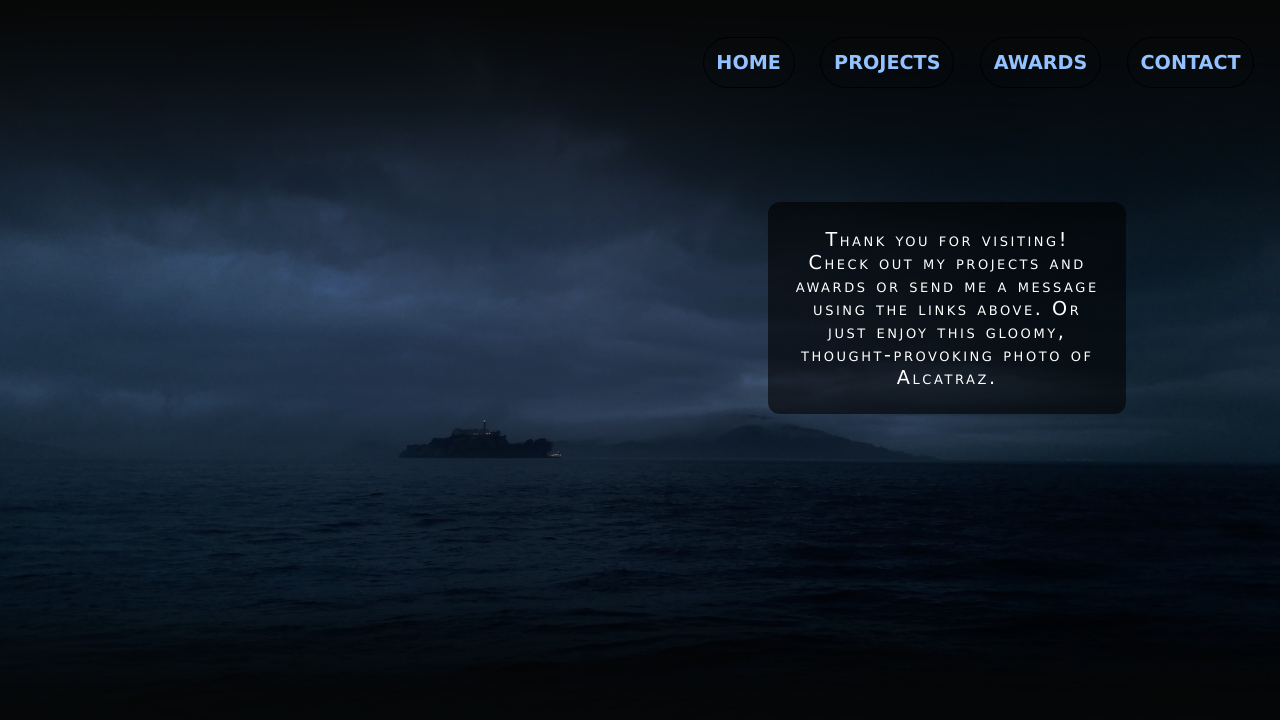
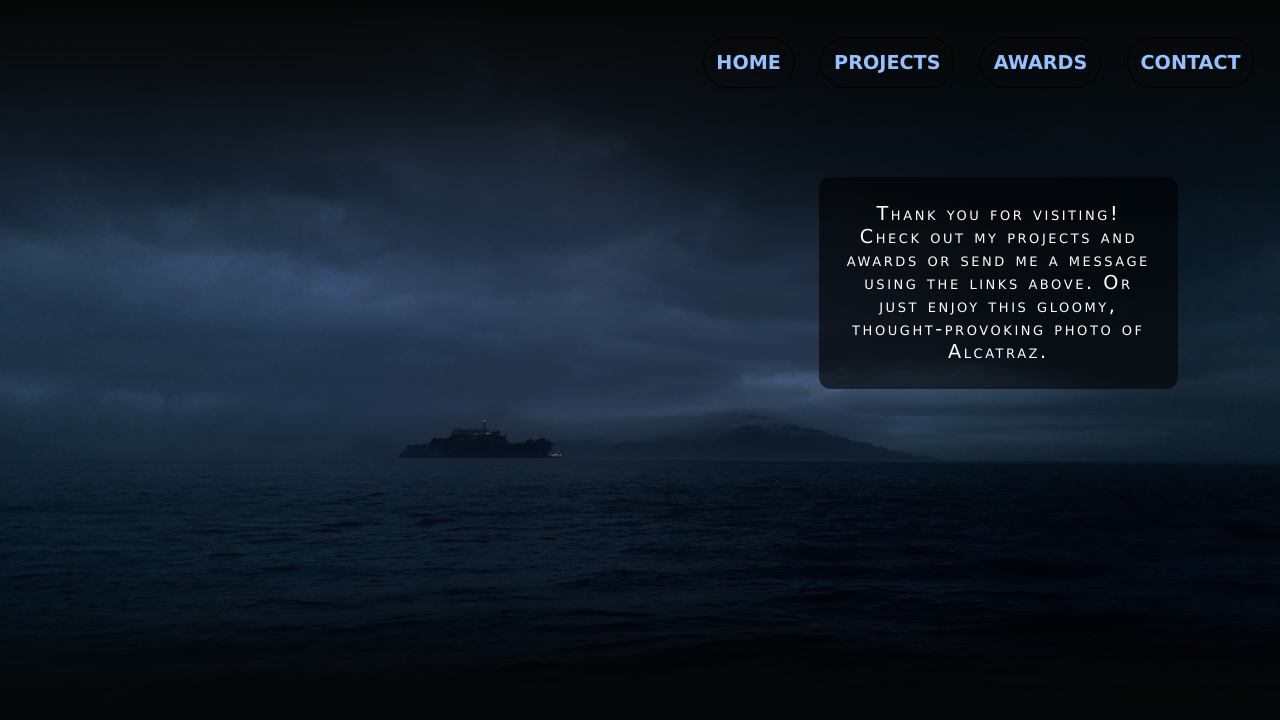
Before and after one commit to brendanusa/personal, a React (Create React App) app: page / in a window 1280 px wide. Shown: the top 720 px of the page. Built offline with nearby package versions, Linux system fonts and the light colour scheme.

Commit message:
move text box on homepage

```diff
--- a/src/Home.css
+++ b/src/Home.css
@@ -1,11 +1,11 @@
 .Home {
-  margin-top: 10vw;
+  margin-top: 8vw;
 }
 
 .Home p {
   font-size: 1.5vw;
   max-width: 24%;
-  margin-left: 60%;
+  margin-left: 64%;
   background-color: rgb(0, 0, 0, 0.6);
   border-radius: 12px;
   padding: 2vw;
```
